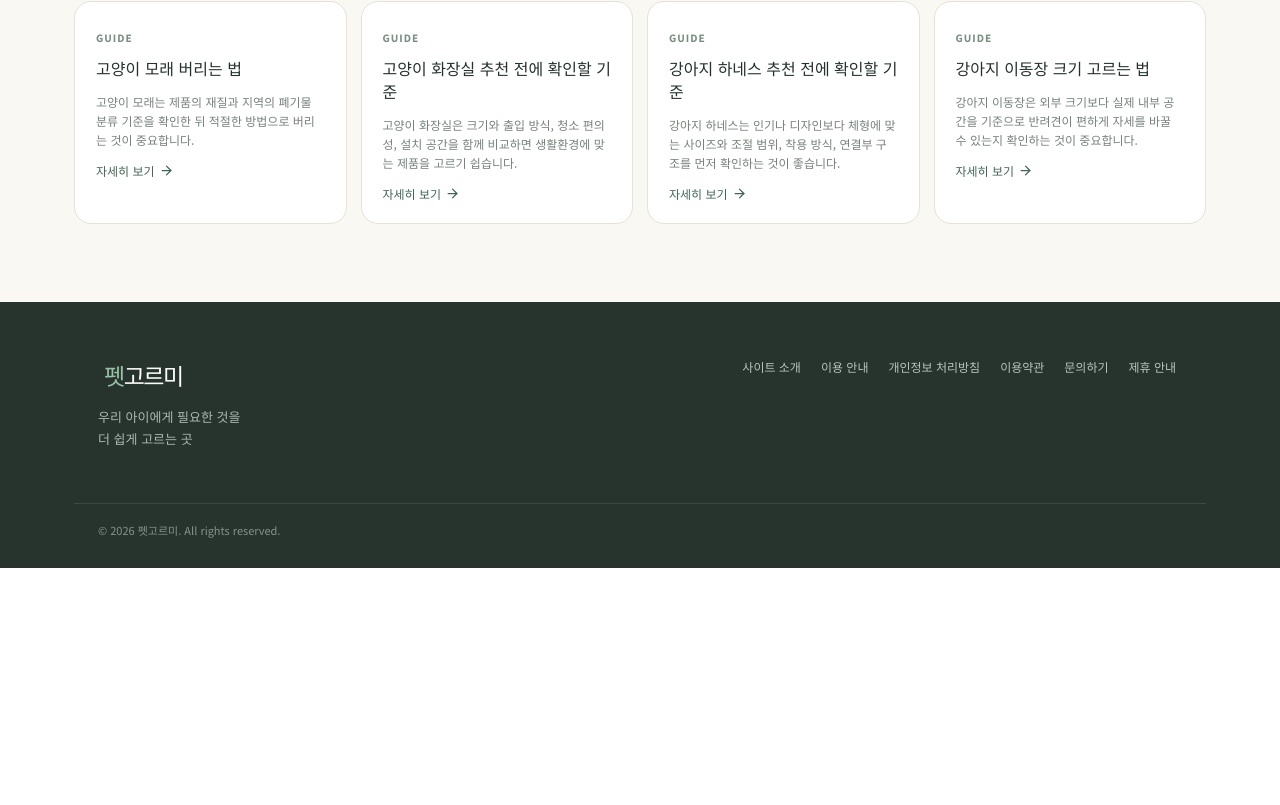
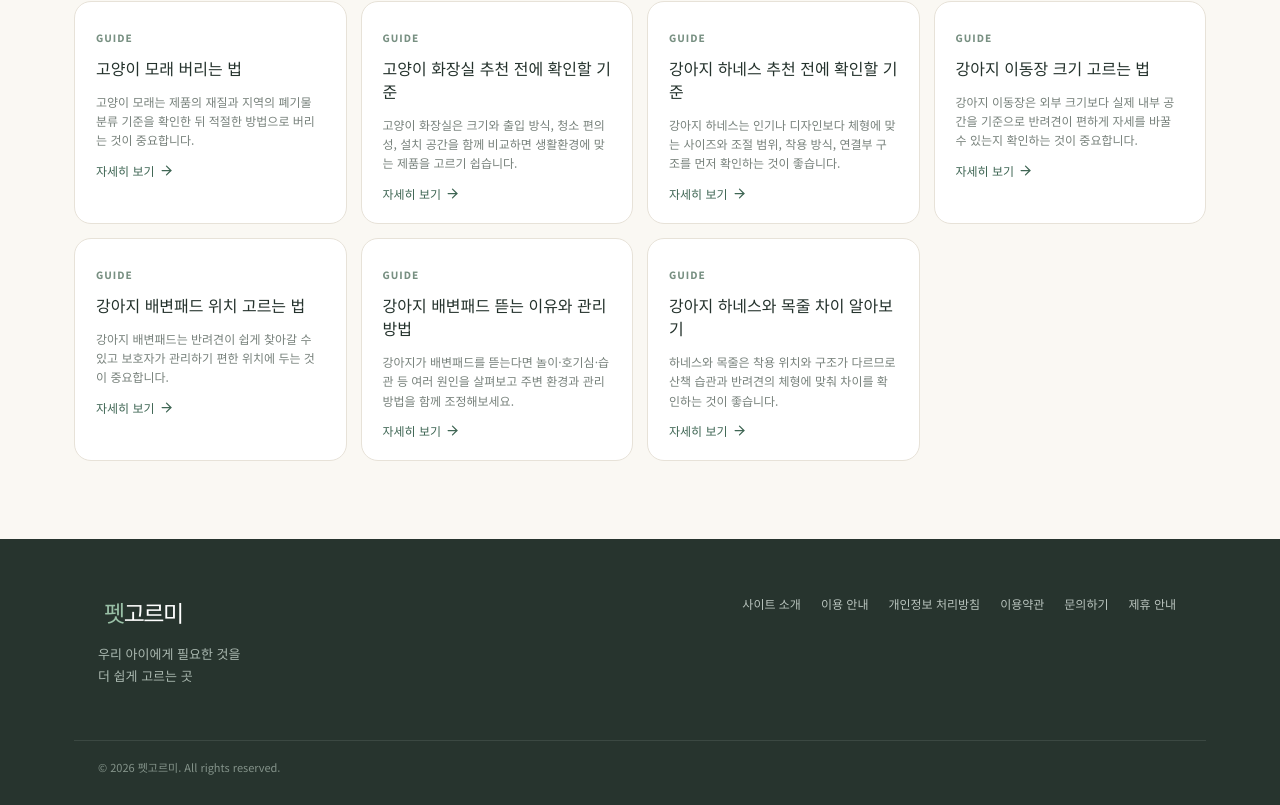
Before and after one commit to hosi4242/petgoreumi, a React (Vite) app: page / in a window 1280 px wide. Shown: the part 4242-5047 px from the top of the page. Before the commit the page ends 4810 px from the top, so only its background shows below. Built offline with nearby package versions, Linux system fonts and the light colour scheme.

Commit message:
검색 수요 기반 반려생활 가이드 3종 추가

```diff
--- a/src/data.ts
+++ b/src/data.ts
@@ -55,4 +55,7 @@ export const guides = [
  ['고양이 화장실 추천 전에 확인할 기준','고양이 화장실은 크기와 출입 방식, 청소 편의성, 설치 공간을 함께 비교하면 생활환경에 맞는 제품을 고르기 쉽습니다.',['고양이가 편하게 움직일 수 있는 내부 크기','출입구 높이와 형태 확인하기','모래 청소와 세척이 편한 구조인지 확인하기'],'고양이 화장실을 비교할 때는 외관보다 실제 사용 공간을 먼저 살펴보세요. 고양이가 안에서 몸을 돌리고 모래를 파고 덮을 수 있는지 확인하고, 출입구 높이가 고양이에게 부담스럽지 않은지도 살펴보는 것이 좋습니다. 매일 배변물을 치우고 주기적으로 세척해야 하므로 뚜껑과 본체를 분리하기 쉬운지, 모래를 보충하기 편한지도 실제 관리 기준으로 비교하세요.','고양이 화장실은 큰 제품이 무조건 좋은가요? 공간이 허용한다면 고양이가 편하게 움직일 수 있는 크기를 우선 비교하되 출입구와 청소 편의성도 함께 확인하세요.','고양이 화장실은 크기, 출입 방식, 청소 편의성을 함께 비교해야 실제 생활에서 사용하기 편한 제품을 찾기 쉽습니다.'] as const,
  ['강아지 하네스 추천 전에 확인할 기준','강아지 하네스는 인기나 디자인보다 체형에 맞는 사이즈와 조절 범위, 착용 방식, 연결부 구조를 먼저 확인하는 것이 좋습니다.',['가슴둘레와 제품 사이즈표 비교하기','조절 범위와 착용·탈착 방식 확인하기','버클과 리드줄 연결부의 구조 확인하기'],'하네스를 고를 때는 먼저 강아지의 가슴둘레를 정확히 측정하고 제품별 사이즈표와 비교하세요. 같은 소형견용이라도 제품마다 치수가 다를 수 있으므로 S·M 같은 표기만으로 판단하지 않는 것이 좋습니다. 착용 후에는 움직임을 방해하지 않는지, 너무 느슨해 쉽게 빠지지 않는지 확인하고 리드줄 연결부와 버클의 구조도 함께 살펴보세요.','강아지 하네스는 어떤 제품이 좋은가요? 특정 제품 하나를 고르기보다 강아지의 체형과 산책 습관에 맞는 사이즈, 조절 범위, 착용 방식과 연결부를 비교하는 것이 좋습니다.','강아지 하네스는 디자인보다 실제 가슴둘레와 조절 범위, 착용 안정성을 기준으로 비교하는 것이 중요합니다.'] as const,
  ['강아지 이동장 크기 고르는 법','강아지 이동장은 외부 크기보다 실제 내부 공간을 기준으로 반려견이 편하게 자세를 바꿀 수 있는지 확인하는 것이 중요합니다.',['반려견이 내부에서 자세를 바꿀 수 있는 공간','제품의 실제 내부 치수 확인하기','차량·병원·여행 등 사용 목적에 맞는 크기 확인하기'],'이동장 크기를 고를 때는 제품의 외부 가로·세로·높이만 보지 말고 실제 내부 치수를 확인하세요. 반려견이 안에서 몸을 돌리고 편하게 자세를 바꿀 수 있는지 살펴보고, 이동 목적에 따라 필요한 구조도 달라질 수 있습니다. 차량이나 장거리 이동에 사용할 경우 이동 중 흔들림과 고정 방식까지 함께 확인하면 선택하기 쉽습니다.','이동장은 넉넉하게 클수록 좋은가요? 반려견이 편하게 자세를 바꿀 수 있는 공간은 필요하지만 이동 중 안정성이 떨어질 정도로 과도하게 큰 제품보다는 사용 목적에 맞는 내부 공간을 비교하는 것이 좋습니다.','강아지 이동장은 외부 크기보다 실제 내부 치수와 반려견의 체형, 이동 목적을 함께 비교하세요.'] as const
-] as const
+,
+ ['강아지 배변패드 위치 고르는 법','강아지 배변패드는 반려견이 쉽게 찾아갈 수 있고 보호자가 관리하기 편한 위치에 두는 것이 중요합니다.',['반려견이 자주 머무는 공간에서 접근하기 쉬운 위치','식사·수면 공간과 적절히 분리하기','교체와 청소가 편한 바닥인지 확인하기'],'배변패드 위치를 정할 때는 사람이 편한 곳보다 반려견이 자연스럽게 접근할 수 있는지를 먼저 살펴보세요. 처음 배변훈련을 시작한다면 생활공간에서 너무 멀리 떨어진 곳보다 이동하기 쉬운 위치를 선택하고, 익숙해진 뒤 필요에 따라 조금씩 조정할 수 있습니다. 패드 주변 바닥을 청소하기 쉽고 미끄럽지 않은지도 함께 확인하세요.','배변패드는 어디에 두는 것이 좋나요? 반려견이 쉽게 찾아갈 수 있고 보호자가 자주 교체하고 청소하기 편한 곳을 우선 고려하세요.','강아지 배변패드 위치는 접근성, 생활 동선, 청소 편의성을 함께 고려해 정하는 것이 좋습니다.'] as const,
+ ['강아지 배변패드 뜯는 이유와 관리 방법','강아지가 배변패드를 뜯는다면 놀이·호기심·습관 등 여러 원인을 살펴보고 주변 환경과 관리 방법을 함께 조정해보세요.',['패드를 뜯는 시간과 상황 관찰하기','패드 주변의 자극과 놀이 환경 확인하기','사용 중인 패드의 고정과 교체 상태 확인하기'],'배변패드를 뜯는 행동은 단순히 제품의 문제라고 단정하기보다 언제, 어떤 상황에서 나타나는지 먼저 관찰하는 것이 좋습니다. 혼자 있을 때만 뜯는지, 배변 직후인지, 놀이처럼 반복하는지에 따라 주변 환경을 조정할 수 있습니다. 패드가 쉽게 움직이지 않도록 관리하고 놀이용품과 생활공간을 함께 살펴보는 것도 도움이 됩니다. 반복적으로 삼키려 하거나 이상 증상이 나타난다면 수의사 등 전문가의 상담을 고려하세요.','강아지가 배변패드를 계속 뜯으면 어떻게 하나요? 뜯는 상황과 빈도를 먼저 관찰하고 패드 고정, 놀이 환경, 생활 동선을 함께 점검하세요. 삼키는 행동이 반복되면 전문가와 상담하는 것이 좋습니다.','배변패드를 뜯는 행동은 원인을 관찰하면서 패드 관리와 생활환경을 함께 조정하는 것이 중요합니다.'] as const,
+ ['강아지 하네스와 목줄 차이 알아보기','하네스와 목줄은 착용 위치와 구조가 다르므로 산책 습관과 반려견의 체형에 맞춰 차이를 확인하는 것이 좋습니다.',['하네스와 목줄의 착용 위치 차이','반려견의 체형과 산책 습관 고려하기','제품별 조절 범위와 연결부 확인하기'],'하네스는 몸통에 착용하고 목줄은 목에 착용하는 방식이 일반적입니다. 어떤 방식이 적합한지는 반려견의 체형과 산책 습관, 제품 구조에 따라 달라질 수 있으므로 하나의 방식이 모든 반려견에게 같다고 단정하기보다 실제 착용감과 조절 범위를 비교하는 것이 좋습니다. 산책 전에 버클과 연결부가 제대로 고정되는지도 확인하세요.','하네스와 목줄 중 무엇을 선택해야 하나요? 반려견의 체형과 산책 습관, 제품별 착용 방식과 조절 범위를 비교해 생활환경에 맞는 쪽을 살펴보세요.','하네스와 목줄은 우열을 정하기보다 착용 위치, 체형, 산책 습관과 제품 구조를 기준으로 비교하는 것이 좋습니다.'] as const] as const
```
